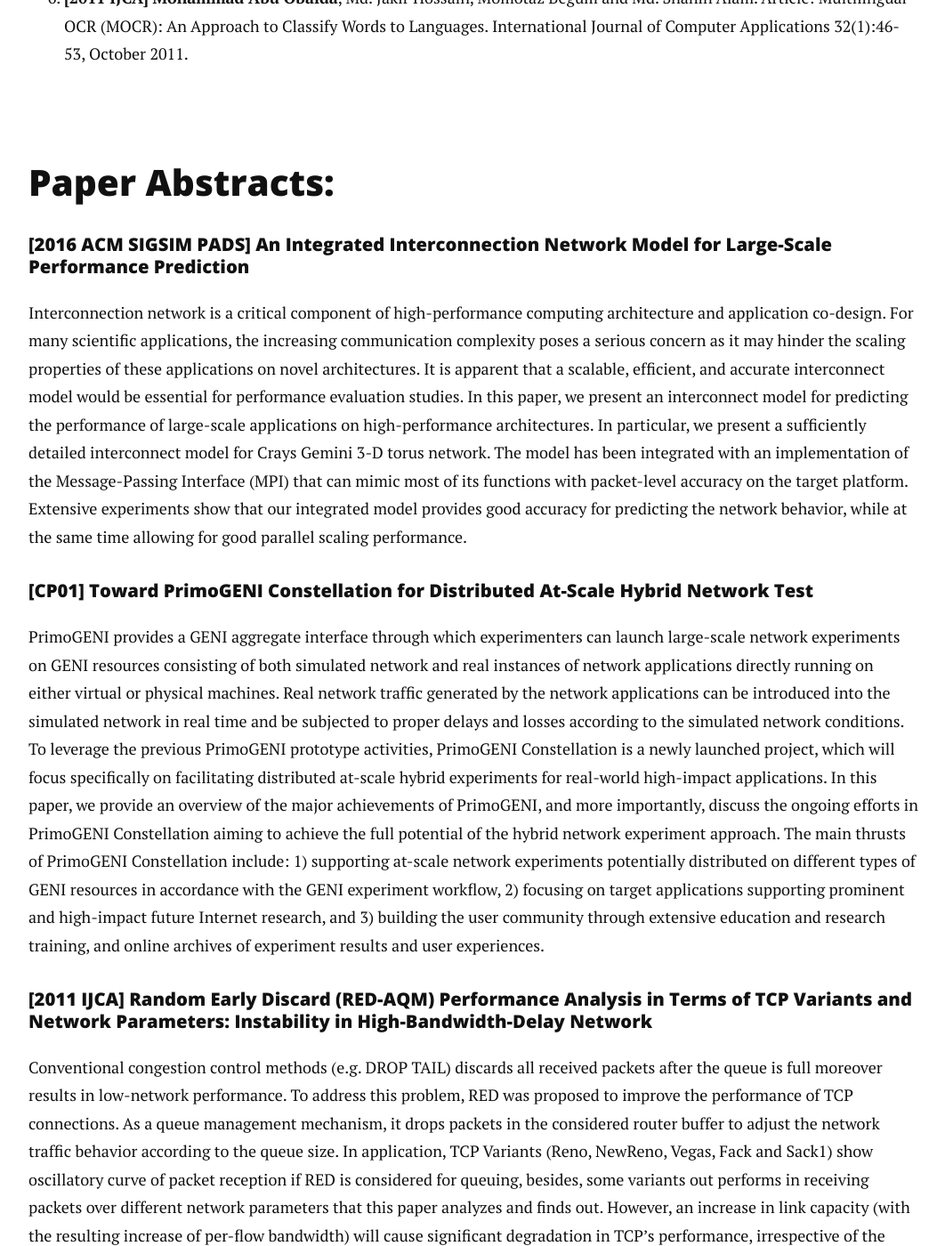
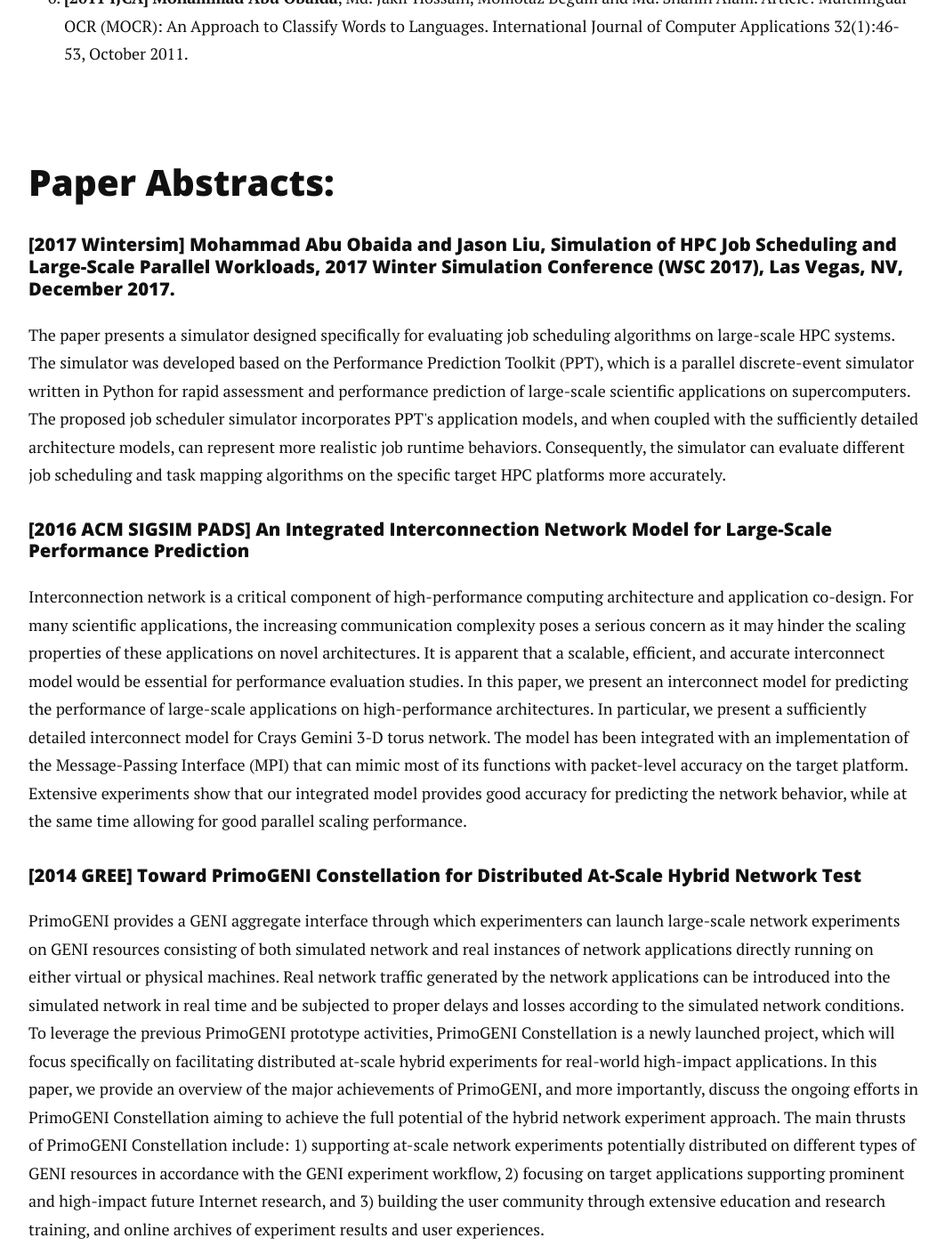
Before and after one commit to summonersRift/summonersrift.github.io, a Jekyll site: the page built from research.md, in a window 1280 px wide and 1400 px high, scrolled down 867 px. Shown: the whole window at 89% size, without its empty margins (108-1170 px from the left). Built offline with Jekyll 4.4.1, drawn with Linux system fonts in a browser that asks for light colours; nearby versions of some CDN libraries.

Commit message:
publications update

```diff
--- a/research.md
+++ b/research.md
@@ -25,36 +25,40 @@ title: Obaida Research and Publications
 
 <h2> Paper Abstracts:</h2>
 
+<p><h4> [2017 Wintersim] Mohammad Abu Obaida and Jason Liu, Simulation of HPC Job Scheduling and Large-Scale Parallel Workloads, 2017 Winter Simulation Conference (WSC 2017), Las Vegas, NV, December 2017. </h4>
+The paper presents a simulator designed specifically for evaluating
+job scheduling algorithms on large-scale HPC systems.  The simulator
+was developed based on the Performance Prediction Toolkit (PPT), which
+is a parallel discrete-event simulator written in Python for rapid
+assessment and performance prediction of large-scale scientific
+applications on supercomputers.  The proposed job scheduler simulator
+incorporates PPT's application models, and when coupled with the
+sufficiently detailed architecture models, can represent more
+realistic job runtime behaviors.  Consequently, the simulator can
+evaluate different job scheduling and task mapping algorithms on the
+specific target HPC platforms more accurately.
+</p>
+
+
+
+
 <p>
 <h4> [2016 ACM SIGSIM PADS] An Integrated Interconnection Network Model for Large-Scale Performance Prediction</h4>
 
 Interconnection network is a critical component of high-performance computing architecture and application co-design. For many scientific applications, the increasing communication complexity poses a serious concern as it may hinder the scaling properties of these applications on novel architectures. It is apparent that a scalable, efficient, and accurate interconnect model would be essential for performance evaluation studies. In this paper, we present an interconnect model for predicting the performance of large-scale applications on high-performance architectures. In particular, we present a sufficiently detailed interconnect model for Crays Gemini 3-D torus network. The model has been integrated with an implementation of the Message-Passing Interface (MPI) that can mimic most of its functions with packet-level accuracy on the target platform. Extensive experiments show that our integrated model provides good accuracy for predicting the network behavior, while at the same time allowing for good parallel scaling performance.
-
 </p>
 
-
-<p>
-<h4> [CP01] Toward PrimoGENI Constellation for Distributed At-Scale Hybrid Network Test</h4>
-
+<p> <h4> [2014 GREE] Toward PrimoGENI Constellation for Distributed At-Scale Hybrid Network Test</h4>
 PrimoGENI provides a GENI aggregate interface through which experimenters can launch large-scale network experiments on GENI resources consisting of both simulated network and real instances of network applications directly running on either virtual or physical machines. Real network traffic generated by the network applications can be introduced into the simulated network in real time and be subjected to proper delays and losses according to the simulated network conditions. To leverage the previous PrimoGENI prototype activities, PrimoGENI Constellation is a newly launched project, which will focus specifically on facilitating distributed at-scale hybrid experiments for real-world high-impact applications. In this paper, we provide an overview of the major achievements of PrimoGENI, and more importantly, discuss the ongoing efforts in PrimoGENI Constellation aiming to achieve the full potential of the hybrid network experiment approach. The main thrusts of PrimoGENI Constellation include: 1) supporting at-scale network experiments potentially distributed on different types of GENI resources in accordance with the GENI experiment workflow, 2) focusing on target applications supporting prominent and high-impact future Internet research, and 3) building the user community through extensive education and research training, and online archives of experiment results and user experiences.
 </p>
 
-
-
-<p>
-<h4>[2011 IJCA] Random Early Discard (RED-AQM) Performance Analysis in Terms of TCP Variants and Network Parameters: Instability in High-Bandwidth-Delay Network</h4>
-
+<p> <h4>[2011 IJCA] Random Early Discard (RED-AQM) Performance Analysis in Terms of TCP Variants and Network Parameters: Instability in High-Bandwidth-Delay Network</h4>
 Conventional congestion control methods (e.g. DROP TAIL) discards all received packets after the queue is full moreover results in low-network performance. To address this problem, RED was proposed to improve the performance of TCP connections. As a queue management mechanism, it drops packets in the considered router buffer to adjust the network traffic behavior according to the queue size. In application, TCP Variants (Reno, NewReno, Vegas, Fack and Sack1) show oscillatory curve of packet reception if RED is considered for queuing, besides, some variants out performs in receiving packets over different network parameters that this paper analyzes and finds out. However, an increase in link capacity (with the resulting increase of per-flow bandwidth) will cause significant degradation in TCP’s performance, irrespective of the queuing scheme used. Hence the network is prone to instability with the rise in the number of High-bandwidth-delay product that is also attended to in this paper.
 </p>
 
-
-
 <p>
 <h4> [2011 IJCA] Multilingual OCR (MOCR): An Approach to Classify Words to Languages </h4>
-
 There are immense efforts to design a complete OCR for most of the world’s leading languages, however, multilingual documents either of handwritten or of printed form. As a united attempt, Unicode based OCRs were studied mostly with some positive outcomes, despite the fact that a large character set slows down the recognition significantly. In this paper, we come out with a method to classify words to a language as the word segmentation is complete. For the purpose, we identified the characteristics of writings of several languages and utilized projecting method combined with some other feature extraction methods. In addition, this paper intends a modified statistical approach to correct the skewness before processing a segmented document. The proposed procedure, evaluated for a collection of both handwritten and printed documents, came with excellent outcomes in assigning words to languages.
-
 </p>
 
-
 </div>
```
